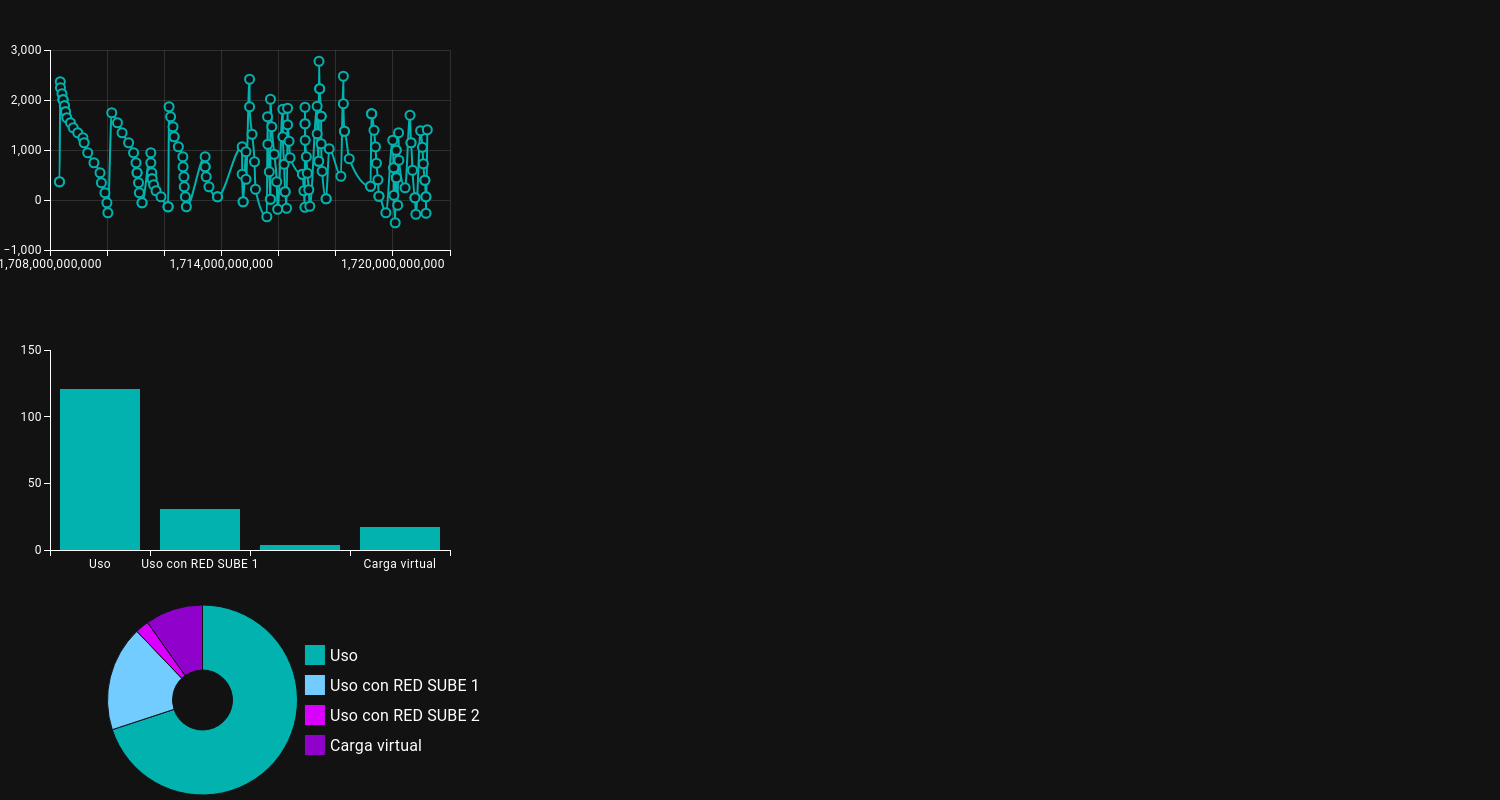
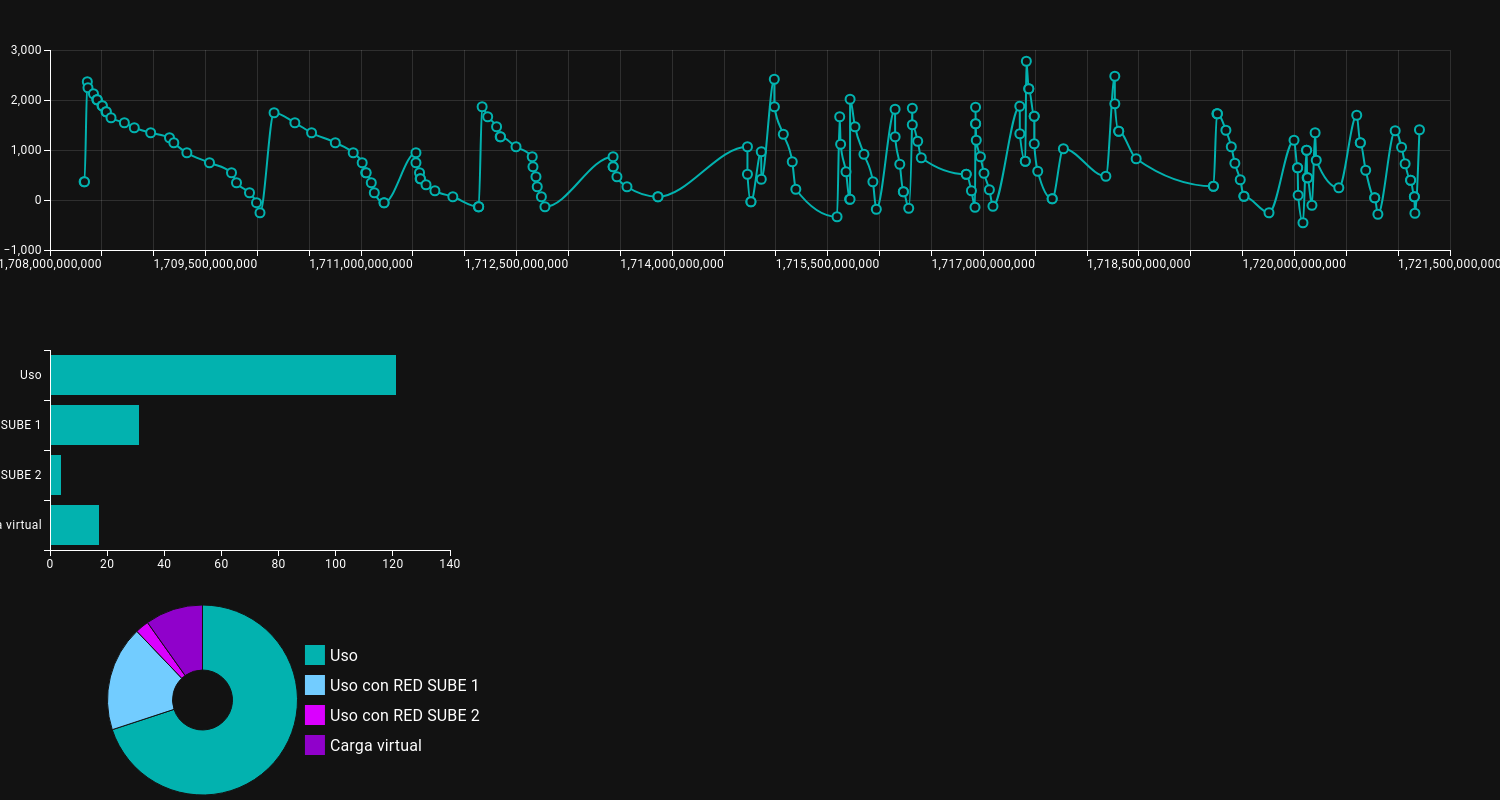
Before and after one commit to fabio2100/movimientossube, a React (Create React App) app: page / in a window 1280 px wide. Shown: the top 800 px of the page, 1500 px wide, since content can reach past the window. Built offline with nearby package versions, Linux system fonts and the light colour scheme.

Commit message:
probando el grafico de fechas

```diff
--- a/src/components/main.js
+++ b/src/components/main.js
@@ -71,24 +71,29 @@ export default function Main() {
   });
   arrayBalances = arrayBalances.reverse();
   arrayFechas = arrayFechas.reverse();
+
+  var options = { weekday: 'long', year: 'numeric', month: 'long', day: 'numeric' };
+  const valueFormatter = (fecha) => fecha.toLocaleString("en-US",options)
   return (
     <>
       <LineChart
        grid={{ vertical: true, horizontal: true }}
-       xAxis={[{ data: arrayFechas }]}
+       xAxis={[{ data: arrayFechas,valueFormatter }]}
       series={[{
 
         data: arrayBalances
       }]}
-      width={500}
+      width={1500}
       height={300}
       />
 
       <BarChart
-      xAxis={[{scaleType:'band',data:Uno.Data.MovementTypeList}]}
+      yAxis={[{scaleType:'band',data:Uno.Data.MovementTypeList}]}
       series={[{data:arrayTiposBarChart}]}
       width={500}
       height={300}
+      layout="horizontal"
+
       />
 
       <PieChart
@@ -98,6 +103,7 @@ export default function Main() {
             highlightScope: { faded: "global", highlighted: "item" },
             faded: { innerRadius: 30, additionalRadius: -30, color: "gray" },
             innerRadius: 30,
+
           },
         ]}
         width={500}
```
